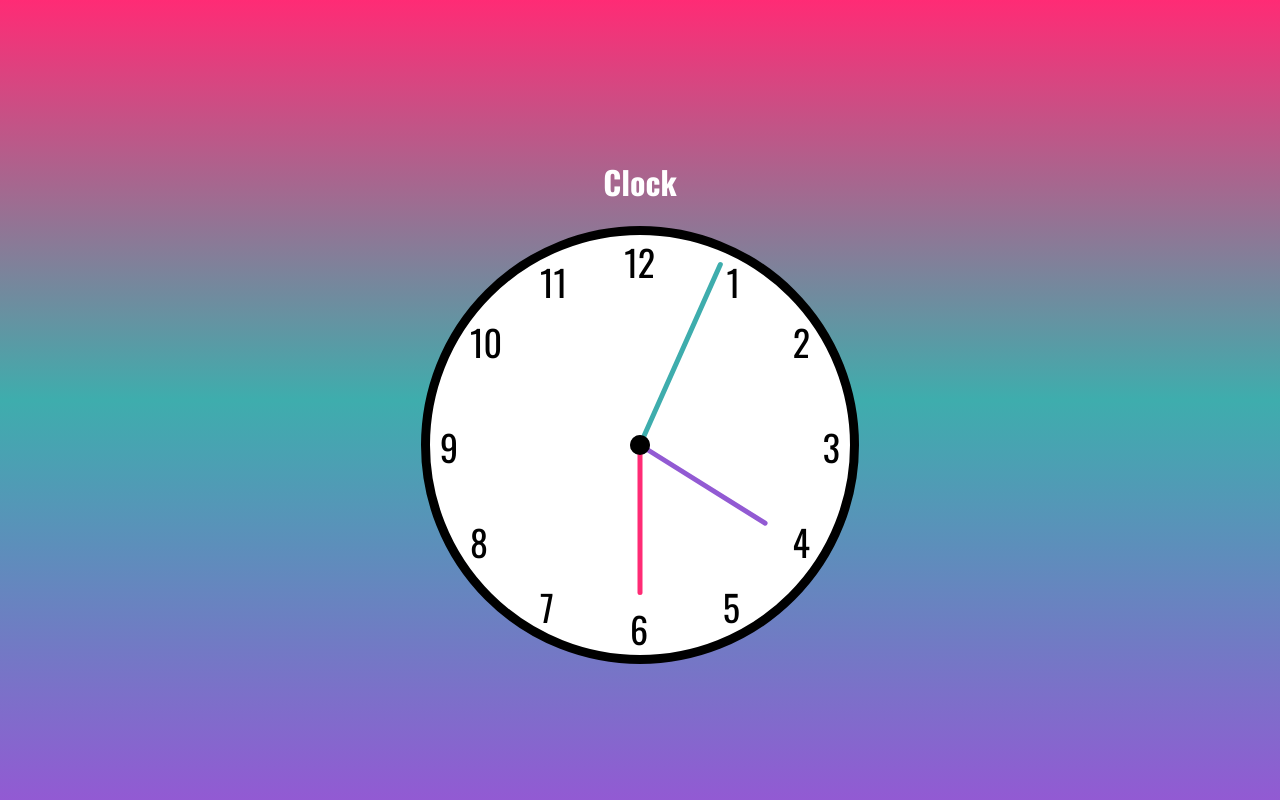
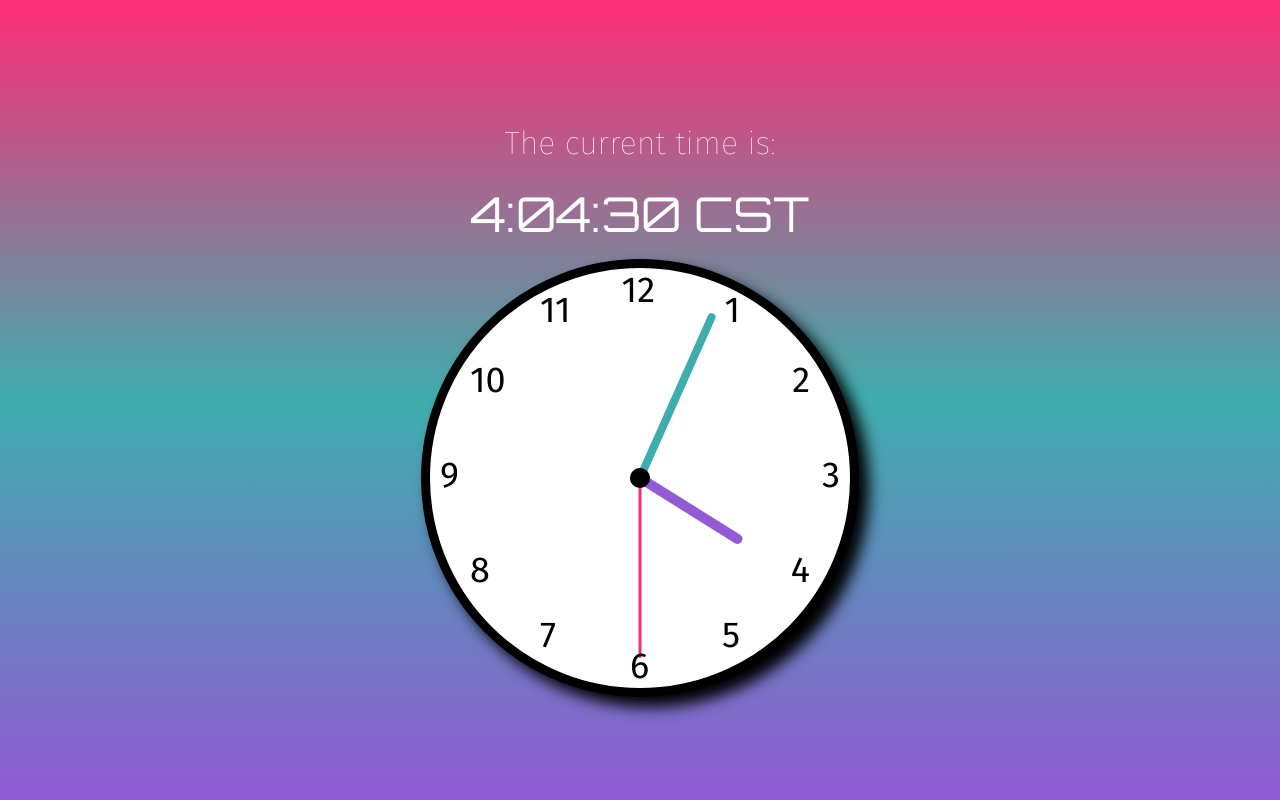
Before and after one commit to jmadarang87/Clock, a PHP site: page / in a window 1280 px wide. Run offline with PHP 8.4, Linux system fonts and the light colour scheme.

Commit message:
added digital clock

```diff
--- a/index.html
+++ b/index.html
@@ -8,7 +8,8 @@
     <title>My Project</title>
 </head>
 <body>
-    <h1>Clock</h1>
+    <h1>The current time is: </h1>
+    <div id="digital"></div>
     <div class="clock">
 
         <div class="clock-center">
--- a/script.js
+++ b/script.js
@@ -1,29 +1,42 @@
 const hour = document.getElementById('hour-hand').style;
 const minute = document.getElementById('minute-hand').style;
 const second = document.getElementById('second-hand').style;
+const digital = document.getElementById('digital');
 
 setInterval(setClock, 1000);
 
 function setClock() {
 
     const date = new Date();
-    let hh = date.getHours() * 30;
-    const mm = date.getMinutes() * 6;
-    const ss = date.getSeconds() * 6;
+    let hh = date.getHours();
+    let mm = date.getMinutes();
+    let ss = date.getSeconds();
 
-    hh += (mm/6/60*30);
+    const hourDeg = 30;
+    const minuteDeg = 6;
+    const secondDeg = 6;
 
-    minute.setProperty('--mh-degrees', `${mm}deg`);
-    second.setProperty('--sh-degrees', `${ss}deg`);
-    hour.setProperty('--hh-degrees', `${hh}deg`);
+    let setHour = hh * hourDeg;
+    const setMinute = mm * minuteDeg;
+    const setSecond = ss * secondDeg;
 
-    // if ( hh > 12 ) {
-    //     console.log(hh);
-    //     const newHour = (((hh - 12) * 30) + ( mm / 6)) * 6;
-    //     hour.setProperty('--hh-degrees', `${newHour}deg`);
-    //     } else {
-    //     hour.setProperty('--hh-degrees', `${hh}deg`);
-    //     }
+    setHour += (setMinute/6/60*30);
+
+    minute.setProperty('--mh-degrees', `${setMinute}deg`);
+    second.setProperty('--sh-degrees', `${setSecond}deg`);
+    hour.setProperty('--hh-degrees', `${setHour}deg`);
+
+    if ( hh > 12 ) {
+        hh -= 12;
+    };
+    if ( ss < 10 ) {
+        ss = `0${ss}`;
+    };
+    if ( mm < 10 ) {
+        mm = `0${mm}`;
+    };
+
+    digital.innerHTML = `${hh}:${mm}:${ss} CST`
 
 }
 
--- a/style.css
+++ b/style.css
@@ -1,11 +1,17 @@
-@import url('https://fonts.googleapis.com/css2?family=Oswald:wght@400;700&display=swap');
+@import url('https://fonts.googleapis.com/css2?family=Fira+Sans:wght@100;400;500&family=Orbitron&display=swap');
 
 *, *::after, *::before {
     box-sizing: border-box;
 }
 
+h1 {
+    font-family: 'Fira Sans', sans-serif;
+    font-weight: 100;
+
+}
+
 body {
-    font-family: 'Oswald', sans-serif;
+    font-family: 'Fira Sans', sans-serif;
     display: flex;
     flex-direction: column;
     align-items: center;
@@ -16,6 +22,14 @@ body {
     color: white;
 }
 
+#digital {
+    font-family: 'Orbitron', sans-serif;
+    font-size: 48px;
+    text-align: center;
+    margin-bottom: 15px;
+
+}
+
 .clock {
     background-color: white;
     padding: 200px;
@@ -24,6 +38,7 @@ body {
     justify-content: center;
     align-items: center;
     border: 9px solid black;
+    box-shadow: 10px 10px 15px black;
 }
 
 .clock-center {
@@ -44,8 +59,8 @@ body {
 #hour-hand {
     --hh-degrees: 0deg;
     background-color: rgb(146, 90, 211);
-    width: 5px;
-    height: 150px;
+    width: 10px;
+    height: 120px;
     bottom: 50%;
     left: 50%;
     transform: translateX(-50%) rotate(var(--hh-degrees));
@@ -58,8 +73,8 @@ body {
 #minute-hand {
     --mh-degrees: 0;
     background-color: rgb(62, 173, 173);
-    width: 5px;
-    height: 200px;
+    width: 8px;
+    height: 180px;
     bottom: 50%;
     left: 50%;
     transform: translateX(-50%) rotate(var(--mh-degrees));
@@ -71,8 +86,8 @@ body {
 
 #second-hand {
     --sh-degrees: 0;
-    width: 5px;
-    height: 150px;
+    width: 3px;
+    height: 180px;
     background-color: rgb(255, 43, 117);
     position: absolute;
     bottom: 50%;
@@ -82,19 +97,6 @@ body {
     border-radius: 5px 5px 0 0;
     z-index: 7;
 }
-
-/* .center-dot {
-    background-color: black;
-    border-radius: 50%;
-    bottom: 50%;
-    left: 50%;
-    top: -7.5px;
-    width: 35px;
-    height: 35px;
-    position: relative;
-    transform: translateX(-50%);
-    z-index: 10;
-} */
 
 .clock-numbers {
     color: black;
@@ -115,7 +117,7 @@ body {
 #num-2 {
     position: absolute;
     right: -160px;
-    top: -120px;
+    top: -110px;
 }
 
 #num-3 {
@@ -166,7 +168,7 @@ body {
 #num-10 {
     position: absolute;
     left: -160px;
-    top: -120px;
+    top: -110px;
 
 }
 
```
